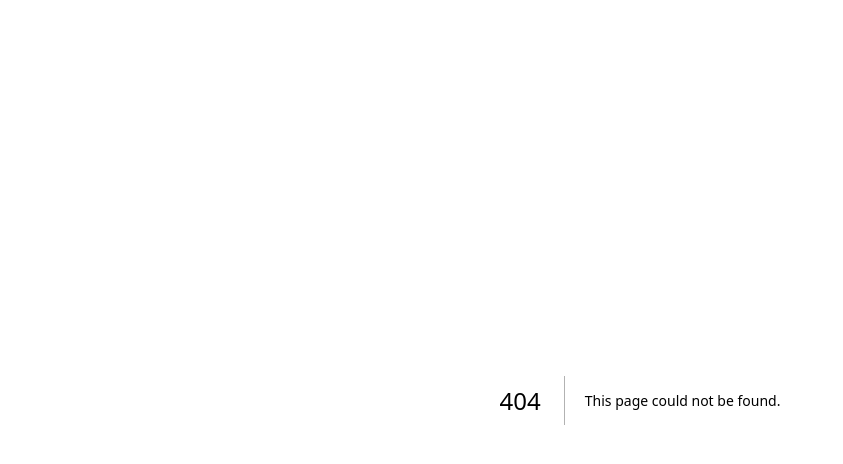
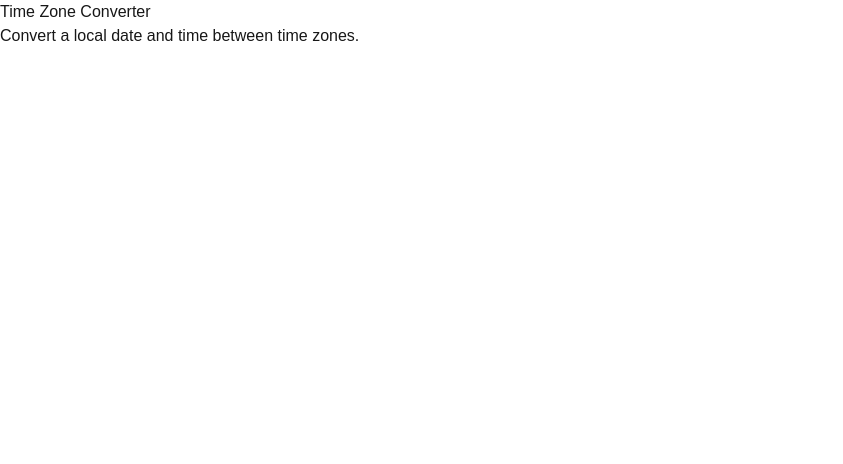
Before and after one commit to timeutility/timeflow-ai, a Next.js app: page /time-zone-converter in a window 1280 px wide. Before the commit this address had no page. Shown: the top 464 px of the page, without its empty margins (0-843 px from the left). Built offline with nearby package versions, Linux system fonts and the light colour scheme.

Commit message:
Add Time Zone Converter route

```diff
--- /dev/null
+++ b/src/app/time-zone-converter/page.tsx
@@ -0,0 +1,8 @@
+export default function TimeZoneConverterPage() {
+  return (
+    <main>
+      <h1>Time Zone Converter</h1>
+      <p>Convert a local date and time between time zones.</p>
+    </main>
+  );
+}
```
